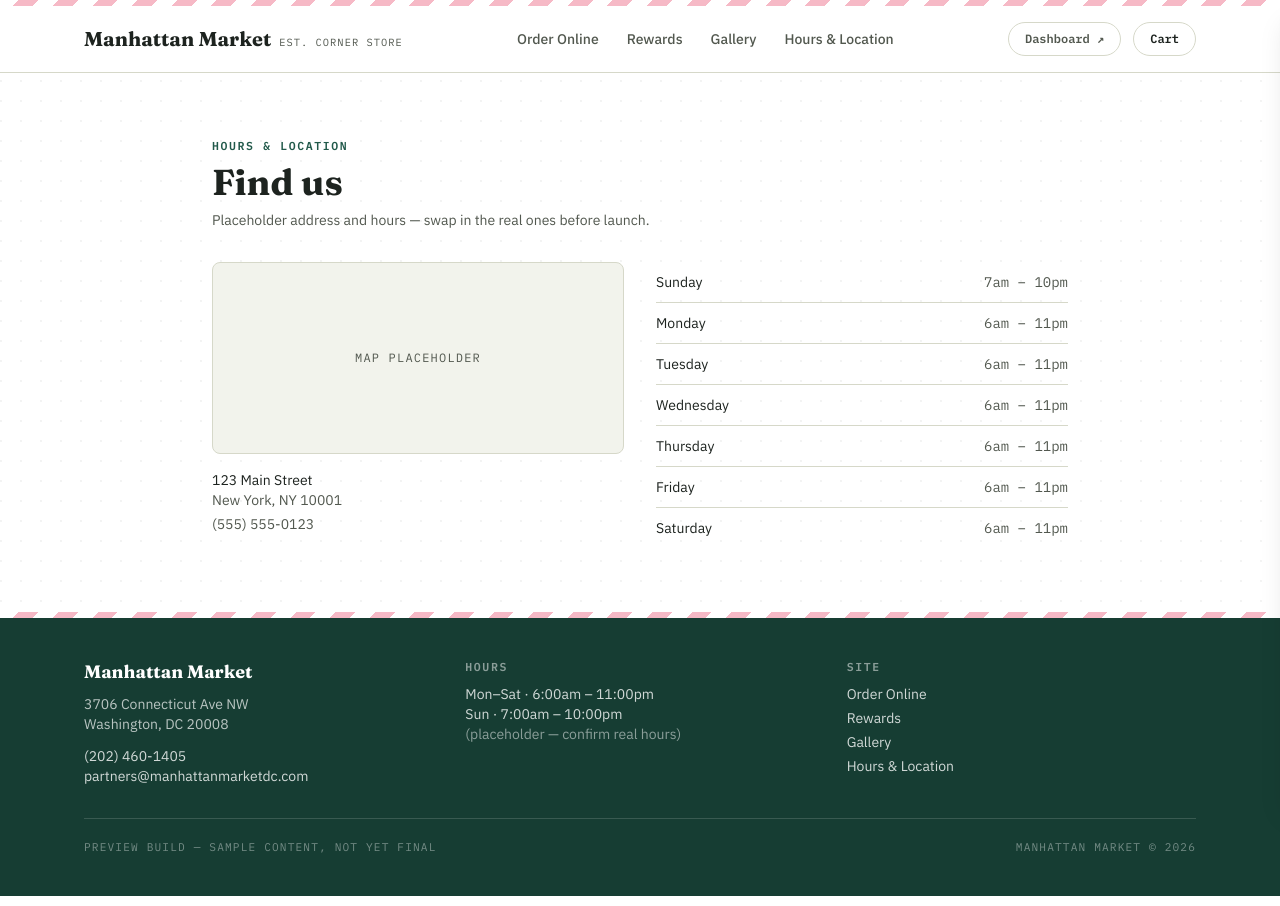
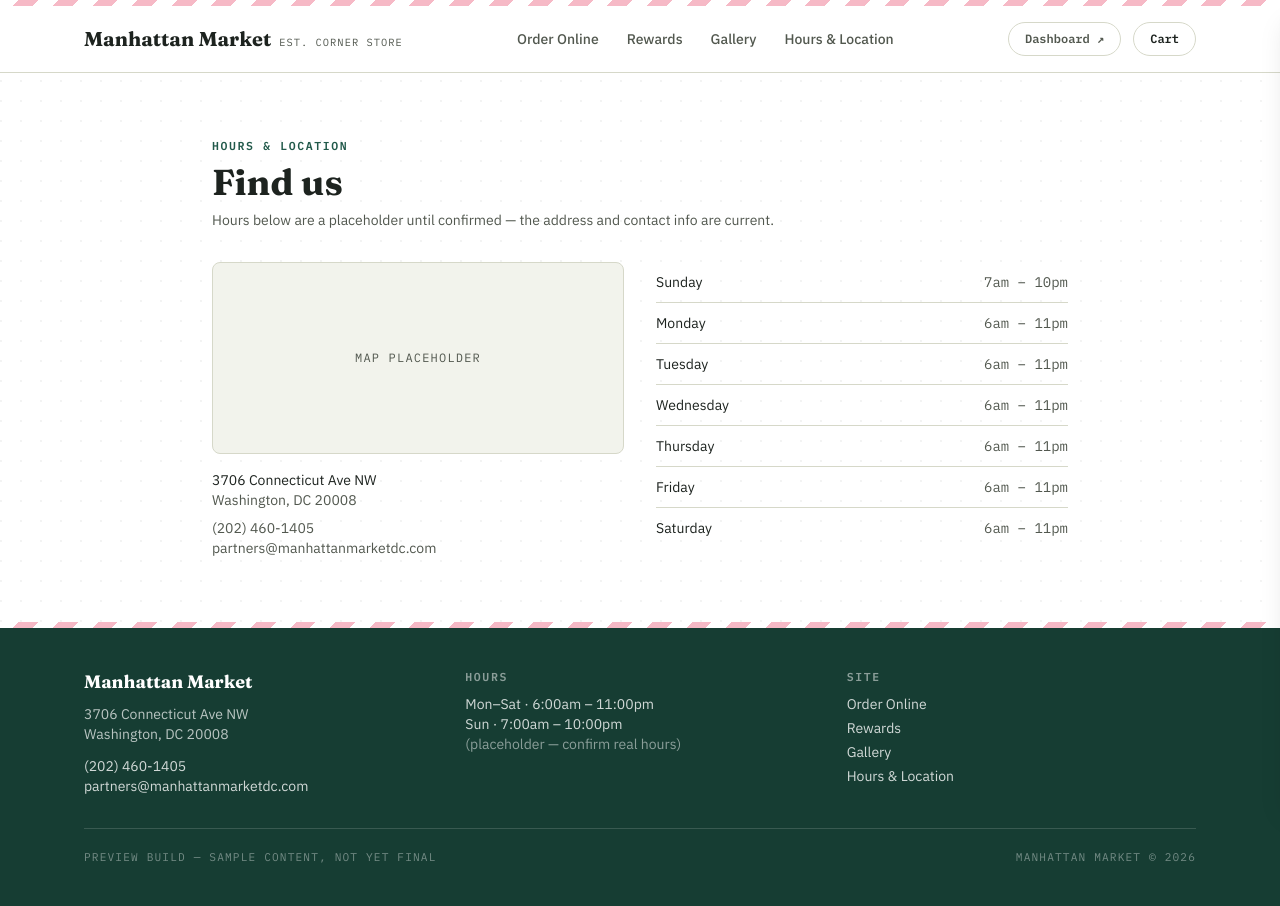
Before and after one commit to connectdc7/manhattan-market, a Next.js app: page /location in a window 1280 px wide. Built offline with nearby package versions, Linux system fonts and the light colour scheme.

Commit message:
Update location details and contact information

```diff
--- a/app/location/page.tsx
+++ b/app/location/page.tsx
@@ -8,7 +8,7 @@ export default function LocationPage() {
         Find us
       </h1>
       <p className="mt-2 font-body text-sm text-ink-soft">
-        Placeholder address and hours — swap in the real ones before launch.
+        Hours below are a placeholder until confirmed — the address and contact info are current.
       </p>
 
       <div className="mt-8 grid gap-8 sm:grid-cols-2">
@@ -16,9 +16,16 @@ export default function LocationPage() {
           <div className="flex h-48 items-center justify-center rounded-lg border border-line bg-panel font-mono text-xs uppercase tracking-widest text-ink-soft">
             map placeholder
           </div>
-          <p className="mt-4 font-body text-sm text-ink">123 Main Street</p>
-          <p className="font-body text-sm text-ink-soft">New York, NY 10001</p>
-          <p className="mt-1 font-body text-sm text-ink-soft">(555) 555-0123</p>
+          <p className="mt-4 font-body text-sm text-ink">3706 Connecticut Ave NW</p>
+          <p className="font-body text-sm text-ink-soft">Washington, DC 20008</p>
+          <p className="mt-2 font-body text-sm text-ink-soft">
+            <a href="tel:+12024601405" className="hover:text-pink-deep">(202) 460-1405</a>
+          </p>
+          <p className="font-body text-sm text-ink-soft">
+            <a href="mailto:partners@manhattanmarketdc.com" className="hover:text-pink-deep">
+              partners@manhattanmarketdc.com
+            </a>
+          </p>
         </div>
 
         <div>
```
